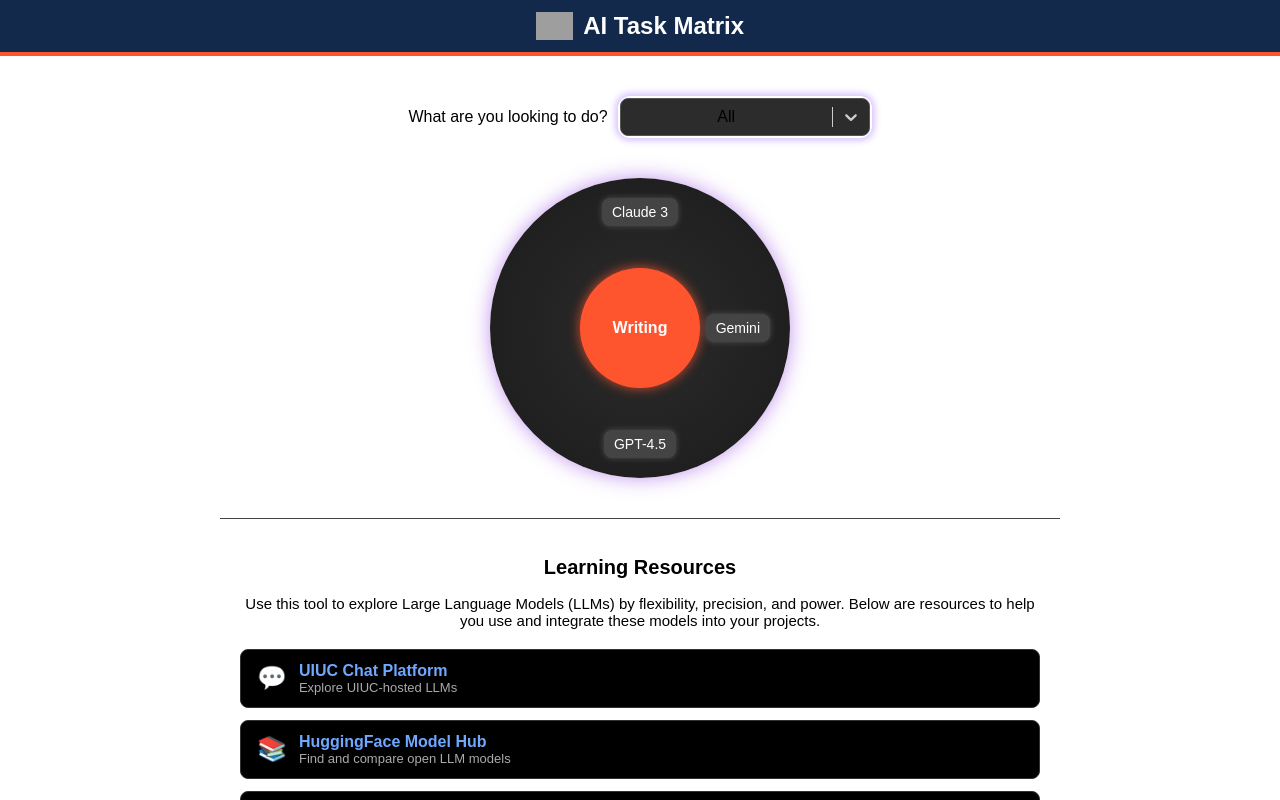
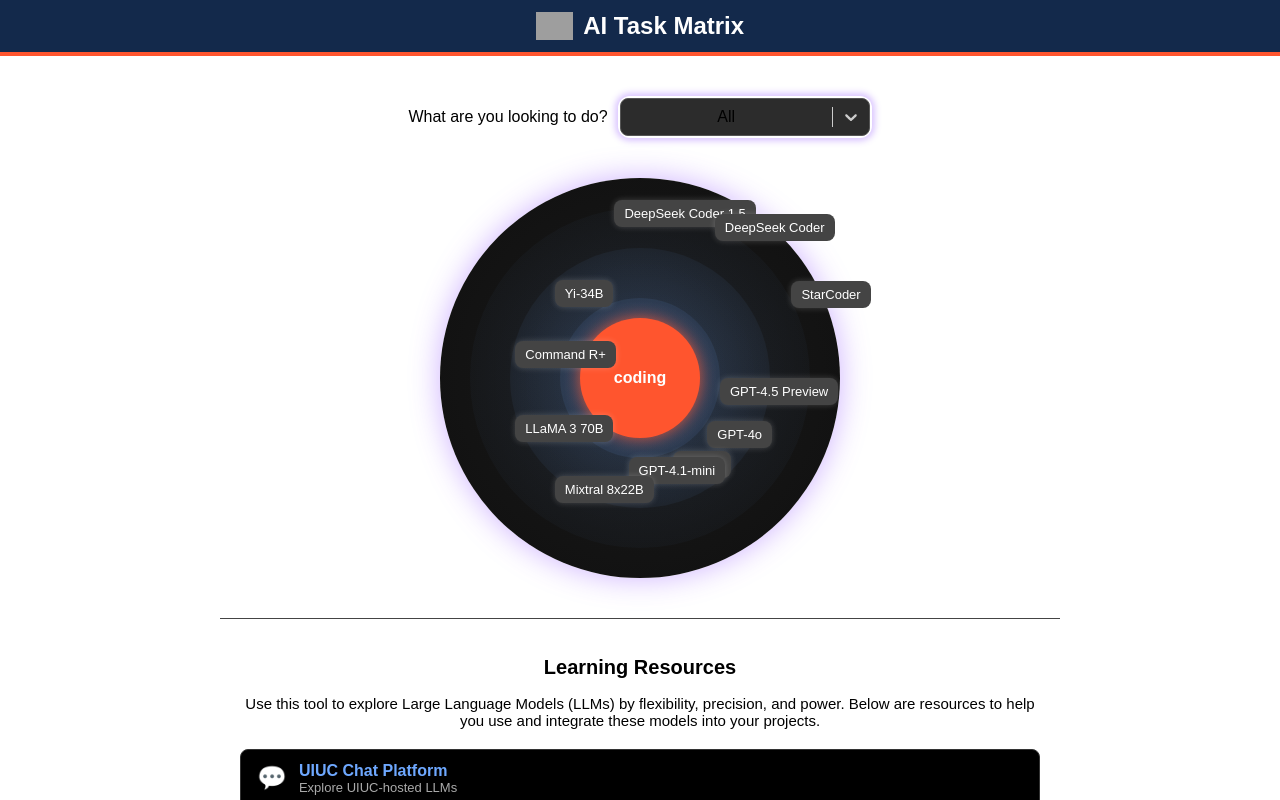
Before and after one commit to godofentropy/LLM_TaskMatrix, a React (Vite) app in the folder llm-matrix/: page / in a window 1280 px wide. Shown: the top 800 px of the page. Built offline with nearby package versions, Linux system fonts and the light colour scheme; grey boxes are pictures that could not be loaded.

Commit message:
visual change

```diff
--- a/llm-matrix/src/components/RadialTaskSelector.css
+++ b/llm-matrix/src/components/RadialTaskSelector.css
@@ -1,17 +1,48 @@
 .radial-container {
     position: relative;
-    width: 300px;
-    height: 300px;
+    width: 400px;
+    height: 400px;
     margin: 40px auto;
-    background: radial-gradient(circle, #2c2c2c 0%, #1a1a1a 100%);
+    background: radial-gradient(circle, #1a1a1a 0%, #0f0f0f 100%);
     border-radius: 50%;
-    box-shadow: 0 0 20px rgba(138, 43, 226, 0.5);
-    display: flex;
-    justify-content: center;
-    align-items: center;
+    box-shadow: 0 0 30px rgba(132, 63, 255, 0.4);
+}
+
+.circle {
+    position: absolute;
+    border-radius: 50%;
+    pointer-events: none;
+}
+
+.inner-circle {
+    width: 160px;
+    height: 160px;
+    left: 50%;
+    top: 50%;
+    transform: translate(-50%, -50%);
+    background: radial-gradient(circle, rgba(110, 168, 255, 0.3), transparent);
+}
+
+.middle-circle {
+    width: 260px;
+    height: 260px;
+    left: 50%;
+    top: 50%;
+    transform: translate(-50%, -50%);
+    background: radial-gradient(circle, rgba(110, 168, 255, 0.2), transparent);
+}
+
+.outer-circle {
+    width: 340px;
+    height: 340px;
+    left: 50%;
+    top: 50%;
+    transform: translate(-50%, -50%);
+    background: radial-gradient(circle, rgba(110, 168, 255, 0.1), transparent);
 }
 
 .center-button {
+    position: absolute;
     width: 120px;
     height: 120px;
     border-radius: 50%;
@@ -21,39 +52,32 @@
     font-size: 16px;
     font-weight: bold;
     cursor: pointer;
-    box-shadow: 0 0 12px rgba(255, 85, 46, 0.8);
-    transition: all 0.3s ease;
+    box-shadow: 0 0 15px rgba(255, 85, 46, 0.8);
+    left: 50%;
+    top: 50%;
+    transform: translate(-50%, -50%);
+    transition: transform 0.3s;
 }
 
 .center-button:hover {
-    transform: scale(1.05);
+    transform: translate(-50%, -50%) scale(1.05);
 }
 
 .llm-label {
     position: absolute;
-    font-size: 14px;
-    cursor: pointer;
-}
-
-/* Positions around the circle */
-.llm1 { top: 20px; left: 50%; transform: translateX(-50%); }
-.llm2 { bottom: 20px; left: 50%; transform: translateX(-50%); }
-.llm3 { top: 50%; right: 20px; transform: translateY(-50%); }
-
-/* Tooltip Styles */
-.tooltip {
-    position: relative;
-    display: inline-block;
-    color: #fff;
+    font-size: 13px;
     background: #444;
     padding: 6px 10px;
     border-radius: 8px;
-    box-shadow: 0 0 6px rgba(255, 255, 255, 0.2);
+    color: white;
+    white-space: nowrap;
+    box-shadow: 0 0 6px rgba(255,255,255,0.2);
 }
 
-.tooltiptext {
+/* Tooltip */
+.tooltip .tooltiptext {
     visibility: hidden;
-    width: 140px;
+    width: 150px;
     background-color: #222;
     color: #fff;
     text-align: left;
@@ -66,7 +90,6 @@
     transform: translateX(-50%);
     opacity: 0;
     transition: opacity 0.3s;
-    box-shadow: 0 4px 8px rgba(0,0,0,0.3);
 }
 
 .tooltip:hover .tooltiptext {
--- a/llm-matrix/src/components/RadialTaskSelector.jsx
+++ b/llm-matrix/src/components/RadialTaskSelector.jsx
@@ -1,69 +1,84 @@
-import { useState } from 'react';
+import { useState, useEffect } from 'react';
+import llmsData from '../data/llms.json';
 import './RadialTaskSelector.css';
 
-const taskMap = {
-    Writing: [
-        { name: "Claude 3", scores: { Precision: 9.7, Creativity: 9.8 } },
-        { name: "GPT-4.5", scores: { Precision: 9.6, Creativity: 9.5 } },
-        { name: "Gemini", scores: { Precision: 9.2, Creativity: 9.3 } }
-    ],
-    Coding: [
-        { name: "StarCoder", scores: { Precision: 8.5, Autonomy: 9.0 } },
-        { name: "GPT-4.5", scores: { Precision: 9.0, Autonomy: 8.7 } },
-        { name: "DeepSeek", scores: { Precision: 8.0, Autonomy: 8.5 } }
-    ],
-    "Data Analysis": [
-        { name: "Gemini", scores: { Interpretability: 9.0, Accuracy: 9.3 } },
-        { name: "DeepSeek", scores: { Interpretability: 8.8, Accuracy: 9.1 } },
-        { name: "GPT-4.5", scores: { Interpretability: 8.9, Accuracy: 9.0 } }
-    ],
-    "Idea Evolution": [
-        { name: "Claude 3", scores: { Flexibility: 9.6, Coherence: 9.4 } },
-        { name: "Gemini", scores: { Flexibility: 9.3, Coherence: 9.1 } },
-        { name: "Vicuna", scores: { Flexibility: 8.5, Coherence: 8.7 } }
-    ]
-};
-
-const taskOrder = ["Writing", "Coding", "Data Analysis", "Idea Evolution"];
-
-const scoreKeysMap = {
-    Writing: ["Precision", "Creativity"],
-    Coding: ["Precision", "Autonomy"],
-    "Data Analysis": ["Interpretability", "Accuracy"],
-    "Idea Evolution": ["Flexibility", "Coherence"]
-};
+const tasks = ["coding", "analyze data", "writing", "evolve idea"];
 
 export default function RadialTaskSelector() {
     const [currentTaskIndex, setCurrentTaskIndex] = useState(0);
-    const currentTask = taskOrder[currentTaskIndex];
-    const llms = taskMap[currentTask];
-    const scoreKeys = scoreKeysMap[currentTask];
+    const [filteredLLMs, setFilteredLLMs] = useState([]);
+
+    const currentTask = tasks[currentTaskIndex];
+
+    useEffect(() => {
+        // Filter LLMs for current task
+        const taskLLMs = llmsData.filter(llm => llm.categories.includes(currentTask));
+
+        // Sort by MMLU or fallback to 0
+        const sorted = [...taskLLMs].sort((a, b) => (b.scores.MMLU || 0) - (a.scores.MMLU || 0));
+
+        // Assign suitability tiers
+        const total = sorted.length;
+        const tierSize = Math.ceil(total / 3);
+        const withSuitability = sorted.map((llm, index) => {
+            if (index < tierSize) return { ...llm, suitability: "high" };
+            if (index < tierSize * 2) return { ...llm, suitability: "medium" };
+            return { ...llm, suitability: "low" };
+        });
+
+        setFilteredLLMs(withSuitability);
+    }, [currentTask]);
 
     const handleClick = () => {
-        setCurrentTaskIndex((currentTaskIndex + 1) % taskOrder.length);
+        setCurrentTaskIndex((currentTaskIndex + 1) % tasks.length);
+    };
+
+    const getPosition = (tier, i, total) => {
+        const radiusMap = { high: 80, medium: 130, low: 180 };
+        const angle = (360 / total) * i;
+        const radians = angle * (Math.PI / 180);
+        return {
+            x: radiusMap[tier] * Math.cos(radians),
+            y: radiusMap[tier] * Math.sin(radians),
+        };
     };
 
     return (
         <div className="radial-container">
+            {/* Gradient Circles */}
+            <div className="circle inner-circle"></div>
+            <div className="circle middle-circle"></div>
+            <div className="circle outer-circle"></div>
+
+            {/* Center Button */}
             <button className="center-button" onClick={handleClick}>
                 {currentTask}
             </button>
 
-            {llms.map((llm, index) => (
-                <div key={llm.name} className={`llm-label llm${index + 1}`}>
-                    <div className="tooltip">
+            {/* LLM Labels */}
+            {filteredLLMs.map((llm, index) => {
+                const { x, y } = getPosition(llm.suitability, index, filteredLLMs.length);
+
+                return (
+                    <div
+                        key={llm.name}
+                        className="llm-label tooltip"
+                        style={{
+                            left: `calc(50% + ${x}px)`,
+                            top: `calc(50% + ${y}px)`
+                        }}
+                    >
                         {llm.name}
                         <div className="tooltiptext">
-                            {scoreKeys.map(key => (
+                            {Object.entries(llm.scores).map(([key, value]) => (
                                 <div key={key}>
-                                    <strong>{key}:</strong>{" "}
-                                    {llm.scores?.[key] !== undefined ? llm.scores[key] : "N/A"}
+                                    <strong>{key}:</strong> {value}
                                 </div>
                             ))}
                         </div>
                     </div>
-                </div>
-            ))}
+                );
+            })}
         </div>
     );
 }
```
